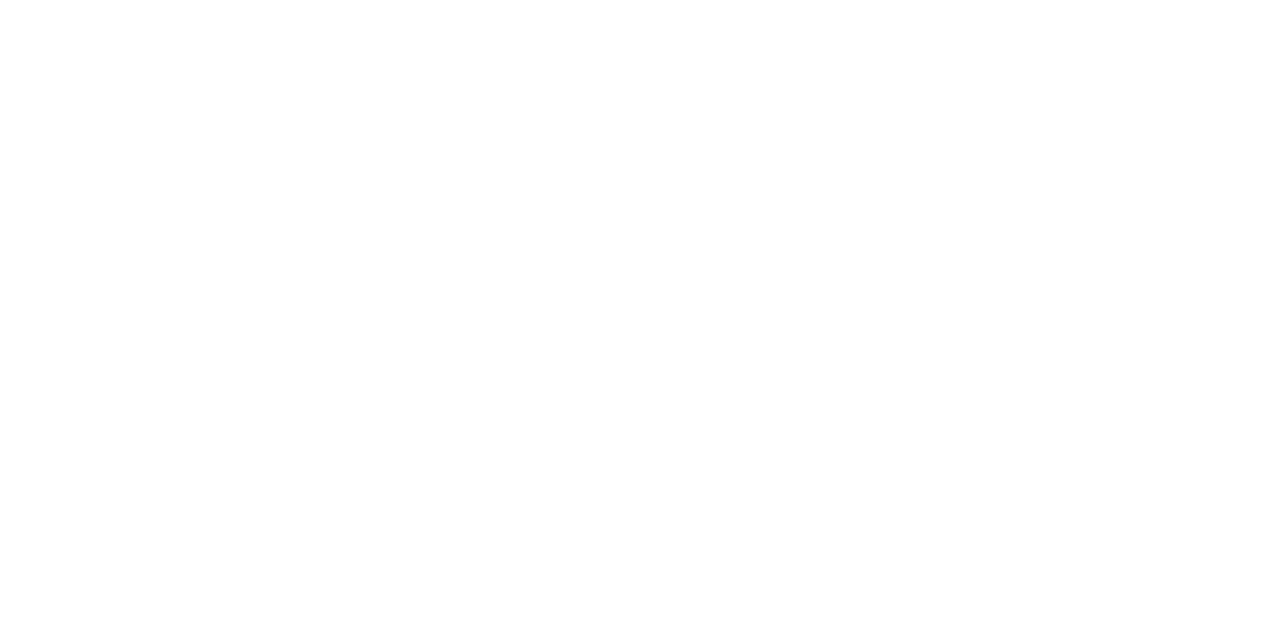
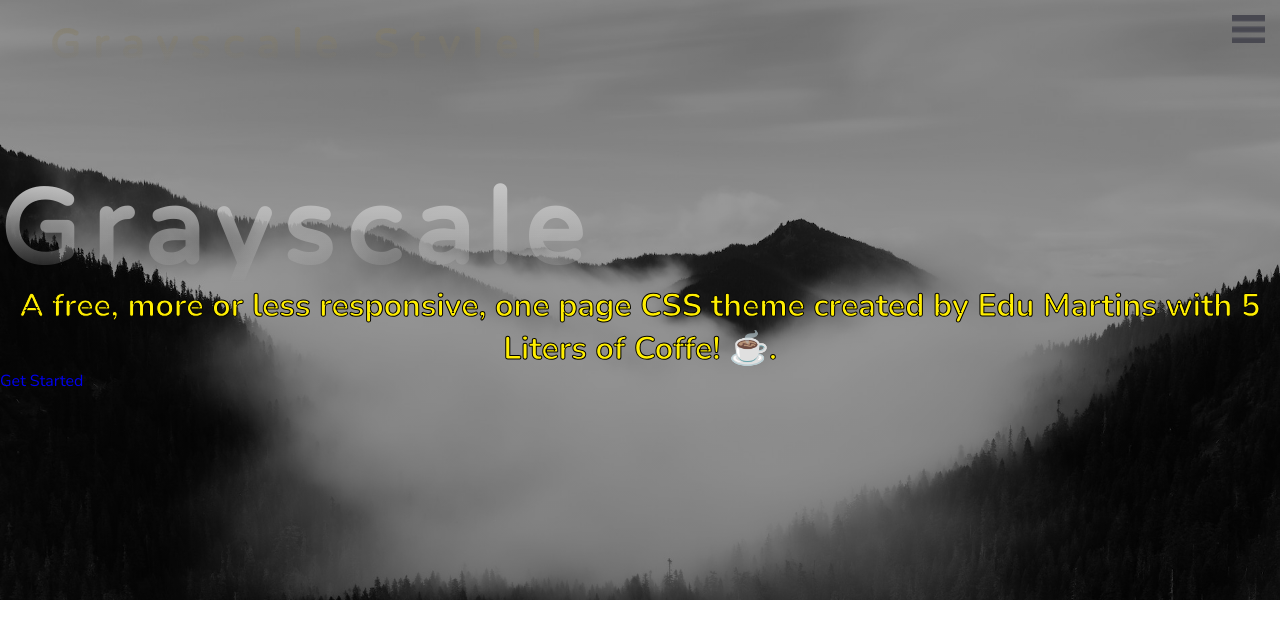
Before and after one commit to razigami/grayscalechallenge, a plain HTML site: page index.html in a window 1280 px wide. Drawn offline with nearby package versions, Linux system fonts and the light colour scheme.

Commit message:
Adicionado projeto Grayscale

```diff
--- /dev/null
+++ b/css/banner.css
@@ -0,0 +1,9 @@
+.banner {
+    width: 100%;
+    height: 600px;
+    top: 0;
+    background-image: linear-gradient(rgba(0,0,0,0.4), rgba(0,0,0,0.4)), url("../assets/bg-masthead.jpg");
+    background-repeat: no-repeat;
+    background-attachment: scroll;
+    background-size: cover;
+}
--- a/css/header.css
+++ b/css/header.css
@@ -0,0 +1,60 @@
+.header {
+    width: 100%;
+    height: 500px;
+    display: flex;
+    align-items: baseline;
+    text-align: center;
+    color: rgba(209, 162, 162, 0.3);
+    justify-content: space-between;
+}
+.title {
+    font-family: 'Varela Round';
+    font-size: 2.5rem;
+    line-height: 2.5rem;
+    letter-spacing: 0.8rem;
+    padding-top: 25px;
+    padding-left: 50px;
+    background: -webkit-linear-gradient(rgba(134, 125, 99, 0.9), rgba(17, 15, 15, 0));
+    -webkit-text-fill-color: transparent;
+    -webkit-background-clip: text;
+}
+
+#check {
+    display: none;
+}
+.icone {
+    cursor: pointer;
+    padding: 15px;
+    right: 0;
+    position: absolute;
+    /* z-index: 1; */
+}
+.barra{
+    /* background-color: #333; */
+    height: 25%;
+    width: 100px;
+    right: 0;
+    position: absolute;
+    transition: all .9s linear;
+    top: -50px;
+    right: -400px;
+    display: none;
+}
+.open {
+    width: 100%;
+    position: absolute;
+    top: 60px;
+}
+.link {
+    background-color: #494950;
+    border-bottom: white 2px solid;
+    color: white;
+    transition: all .5s linear;
+}
+.link:hover {
+    background-color: #050599;
+}
+#check:checked ~ .barra {
+    transform: translateX(-450px);
+    display: initial;
+}
--- a/css/index.css
+++ b/css/index.css
@@ -0,0 +1,33 @@
+@import './header.css';
+@import './banner.css';
+* {
+    margin: 0;
+    padding: 0;
+    text-decoration: none;
+    font-family: nunito;
+}
+.masthead {
+
+
+    margin-top: -320px;
+}
+.masthead h1 {
+    font-family: 'Varela Round';
+    letter-spacing: 0.8rem;
+    background: -webkit-linear-gradient(rgba(200, 200, 200, 1), rgba(200, 200, 200, 0));
+    -webkit-text-fill-color: transparent;
+    -webkit-background-clip: text;
+  }
+  .masthead h1 {
+      font-size: 6.5rem;
+      line-height: 6.5rem;
+      letter-spacing: 0.8rem;
+    }
+    .masthead h2 {
+        color: rgb(255, 238, 0);
+        font-size: 2rem;
+        text-align: center;
+        -webkit-text-stroke-width: 1px; /* largura da borda */
+        -webkit-text-stroke-color: #000; /* cor da borda */
+    }
+  }
--- a/index.html
+++ b/index.html
@@ -4,9 +4,33 @@
   <meta charset="UTF-8">
   <meta name="viewport" content="width=device-width, initial-scale=1.0">
   <meta http-equiv="X-UA-Compatible" content="ie=edge">
+  <link href="https://fonts.googleapis.com/css?family=Nunito:200,200i,300,300i,400,400i,600,600i,700,700i,800,800i,900,900i" rel="stylesheet">
+  <link href="https://fonts.googleapis.com/css?family=Varela+Round" rel="stylesheet">
+  <link rel="stylesheet" href="https://cdnjs.cloudflare.com/ajax/libs/font-awesome/4.7.0/css/font-awesome.min.css">
+  <link rel="stylesheet" href="./css/index.css">
   <title>Document</title>
 </head>
 <body>
-
+  <div class="banner">
+    <nav class="header">
+     <h1 class="title">Grayscale Style!</h1>
+      <input type="checkbox" id="check">
+     <label for="check" class="icone"><img src="./assets/icone.png" alt=""></label>
+     <div class="barra">
+        <nav class="open">
+         <a href="#"><div class="link">About</div></a>
+         <a href="#"><div class="link">Projects</div></a>
+         <a href="#"><div class="link">Contact</div></a>
+        </nav>
+     </div>
+    </nav>
+    <div class="masthead">
+      <div>
+          <h1>Grayscale</h1>
+          <h2>A free, more or less responsive, one page CSS theme created by Edu Martins with 5 Liters of Coffe! ☕️.</h2>
+          <a href="#about">Get Started</a>
+      </div>
+    </div>
+  </div>
 </body>
 </html>
```
Also changed, not shown: assets/icone.png (added), 1 other file.
